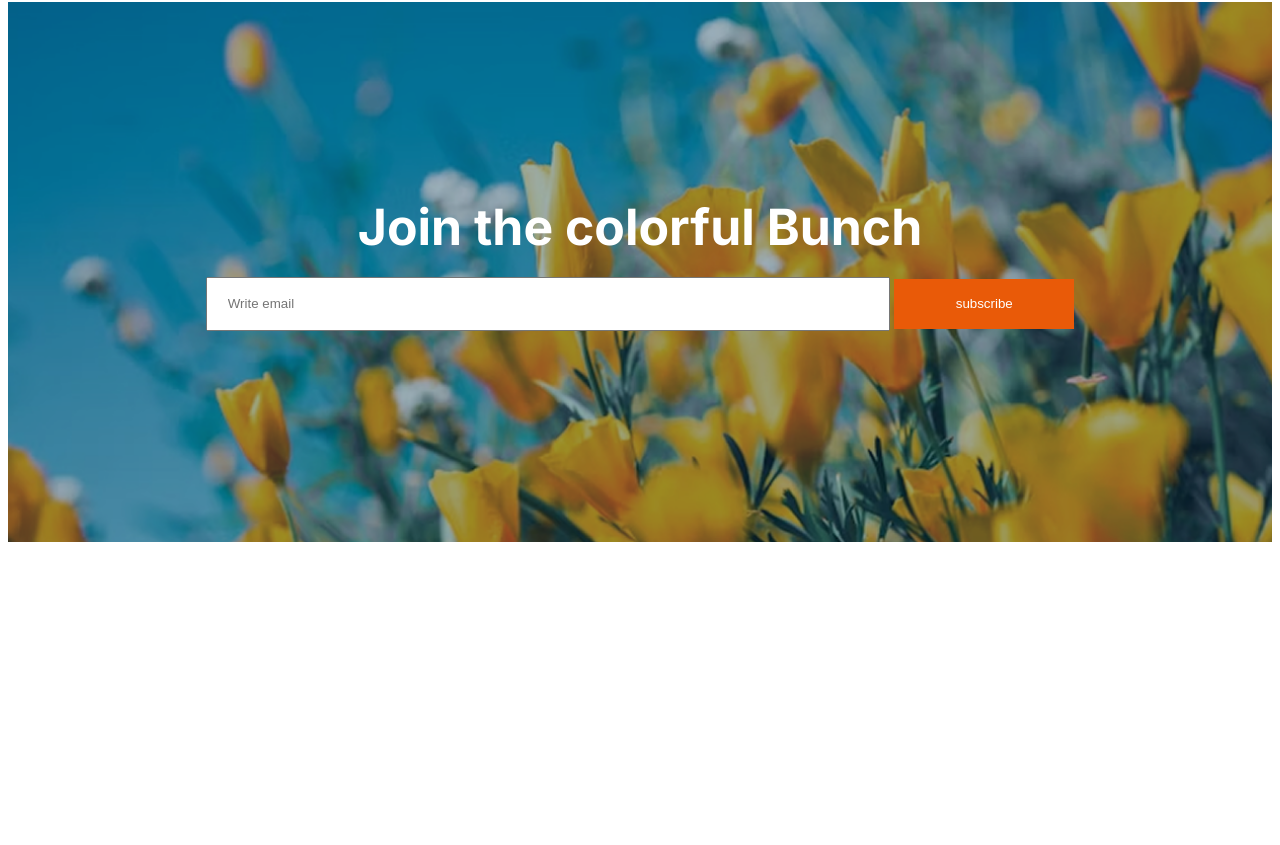
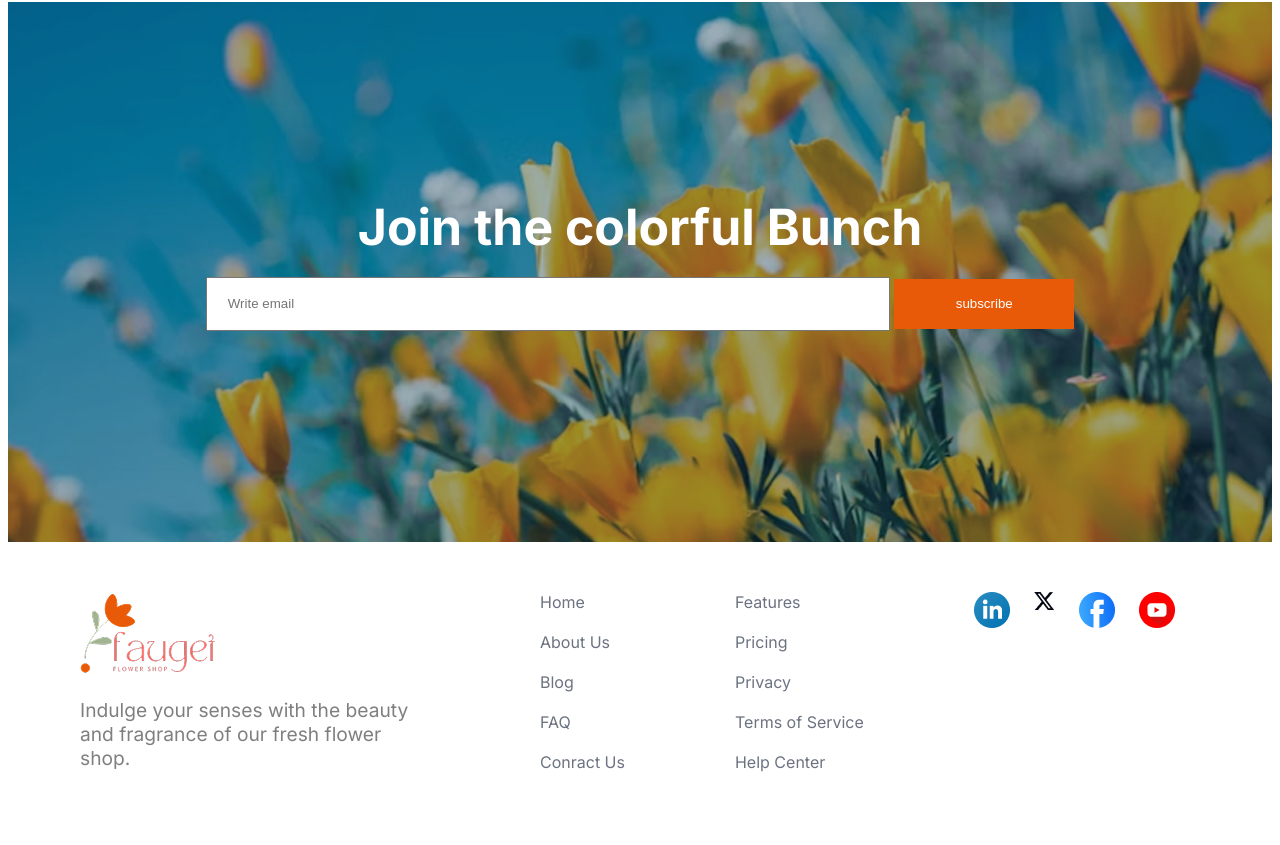
Before and after one commit to engnizam/Assignment-two, a plain HTML site: page index.html in a window 1280 px wide. Shown: the part 3250-4095 px from the top of the page. Before the commit the page ends 3842 px from the top, so only its background shows below. Drawn offline with Linux system fonts and the light colour scheme.

Commit message:
added footer section

```diff
--- a/index.html
+++ b/index.html
@@ -178,32 +178,46 @@
       <!-- Latest  Deals section -->
       <section class="latest-deals-section">
         <div class="latest-deals-section-content">
-          <h3 class="relative-title"><span class="orenge-color">Latest</span> Deals</h3>
+          <h3 class="relative-title">
+            <span class="orenge-color">Latest</span> Deals
+          </h3>
           <p class="black-color-50">
             Indulge your senses with the beauty and fragrance of our fresh
-            flower shop. From <br> classic roses to exotic blooms, we offer a wide
-            variety of fresh.
+            flower shop. From <br />
+            classic roses to exotic blooms, we offer a wide variety of fresh.
           </p>
         </div>
         <div class="latest-deal-cart-container">
           <div class="latest-deals-laft-side card">
             <div class="card1">
               <div class="latest-deals-cart-content">
-                <h3 class="latest-deal-card-title-first">60% Off | Bloom Plant</h3>
-              <button class="btn-latest"><a class="latest-deal-shop-1" href="#">Shop Now</a></button>
+                <h3 class="latest-deal-card-title-first">
+                  60% Off | Bloom Plant
+                </h3>
+                <button class="btn-latest">
+                  <a class="latest-deal-shop-1" href="#">Shop Now</a>
+                </button>
               </div>
             </div>
             <div class="card2">
               <div class="latest-deals-cart-content">
-              <h3 class="latest-deal-card-title-first">30% Off | Ana  Plant</h3>
-              <button class="btn-latest"><a class="latest-deal-shop-1" href="#">Shop Now</a></button>
+                <h3 class="latest-deal-card-title-first">
+                  30% Off | Ana Plant
+                </h3>
+                <button class="btn-latest">
+                  <a class="latest-deal-shop-1" href="#">Shop Now</a>
+                </button>
               </div>
             </div>
           </div>
           <div class="card3">
             <div class="latest-deals-cart-content">
-              <h3 class="latest-deal-card-title-secont">25% Off | Zabo Plant</h3>
-            <button class="btn-latest"><a class="latest-deal-shop-2" href="#">Shop Now</a></button>
+              <h3 class="latest-deal-card-title-secont">
+                25% Off | Zabo Plant
+              </h3>
+              <button class="btn-latest">
+                <a class="latest-deal-shop-2" href="#">Shop Now</a>
+              </button>
             </div>
           </div>
         </div>
@@ -216,8 +230,18 @@
             <div class="subscribe-form">
               <h3 class="subscribe-title">Join the colorful Bunch</h3>
               <form class="subscribe-form-section" action="">
-            <input type="email" name="email" id="email" placeholder="Write email">
-            <input class="praimary-btn secount-btn" type="submit" value="subscribe" placeholder="Subscribe">
+                <input
+                  type="email"
+                  name="email"
+                  id="email"
+                  placeholder="Write email"
+                />
+                <input
+                  class="praimary-btn secount-btn"
+                  type="submit"
+                  value="subscribe"
+                  placeholder="Subscribe"
+                />
               </form>
             </div>
           </div>
@@ -225,4 +249,40 @@
       </section>
     </main>
 
-    <foote
+    <footer>
+      <section class="footer-section">
+        <div class="footer-title">
+          <img src="assets/logo.png" alt="Website logo" />
+          <p class="footer-title-description black-color-50">
+            Indulge your senses with the beauty and fragrance of our fresh
+            flower shop.
+          </p>
+        </div>
+
+        <div class="footer-home-section">
+          <a href="#" class="footer-home">Home</a><br />
+          <a href="#" class="footer-home">About Us</a><br />
+          <a href="#" class="footer-home">Blog</a><br />
+          <a href="#" class="footer-home">FAQ</a><br />
+          <a href="#" class="footer-home">Conract Us</a><br />
+        </div>
+
+        <div class="footer-features">
+          <a href="#" class="footer-home">Features</a><br />
+          <a href="#" class="footer-home">Pricing</a><br />
+          <a href="#" class="footer-home">Privacy</a><br />
+          <a href="#" class="footer-home">Terms of Service</a><br />
+          <a href="#" class="footer-home">Help Center</a><br />
+        </div>
+
+        <div class="footer-logo">
+          <a href="#"><img src="assets/icon-linkedin.png" alt="Linkedin" /></a>
+          <a href="#"
+            ><img src="assets/icon-twitter.png" alt="icon-twitter" /></a
+          ><a href="#"><img src="assets/icon-facebook.png" alt="Fecebook" /></a
+          ><a href="#"><img src="assets/icon-youtube.png" alt="Youtube" /></a>
+        </div>
+      </section>
+    </footer>
+  </body>
+</html>
--- a/styles/style.css
+++ b/styles/style.css
@@ -296,6 +296,41 @@ body {
   padding: 0 20px;
 }
 
+/* footer section styles */
+
+.footer-section {
+  max-width: 1120px;
+  height: 250px;
+  display: flex;
+  margin: 50px auto;
+  gap: 110px;
+}
+.footer-title {
+  width: 350px;
+}
+.footer-title-description {
+  font-size: 1.2rem;
+  font-weight: 400;
+}
+
+
+.footer-home {
+  display: flex;
+  text-decoration: none;
+  color: rgba(107, 114, 128, 1);
+  gap: 32px;
+}
+
+.footer-features a {
+  text-decoration: none;
+  color: rgba(107, 114, 128, 1);
+}
+
+.footer-logo {
+  display: flex;
+  gap: 24px;
+}
+
 /* Moble divice responsive */
 
 @media screen and (max-width: 576px) {
@@ -357,13 +392,12 @@ body {
     font-size: 1.2rem;
   }
   .latest-deals-section {
-    /* background-color: red; */
-    /* overflow: hidden; */
     margin-top: 500px;
     margin-bottom: 300px;
   }
 
   /* subscribe content section */
+
   .subscribe-title {
     font-size: 1.2rem;
   }
@@ -390,5 +424,6 @@ body {
   .subscribe-conten {
     margin: 0;
     margin-top: 50px;
+    height: 0px;
   }
 }
```
Lines whose indentation alone changed are shown as unchanged.
